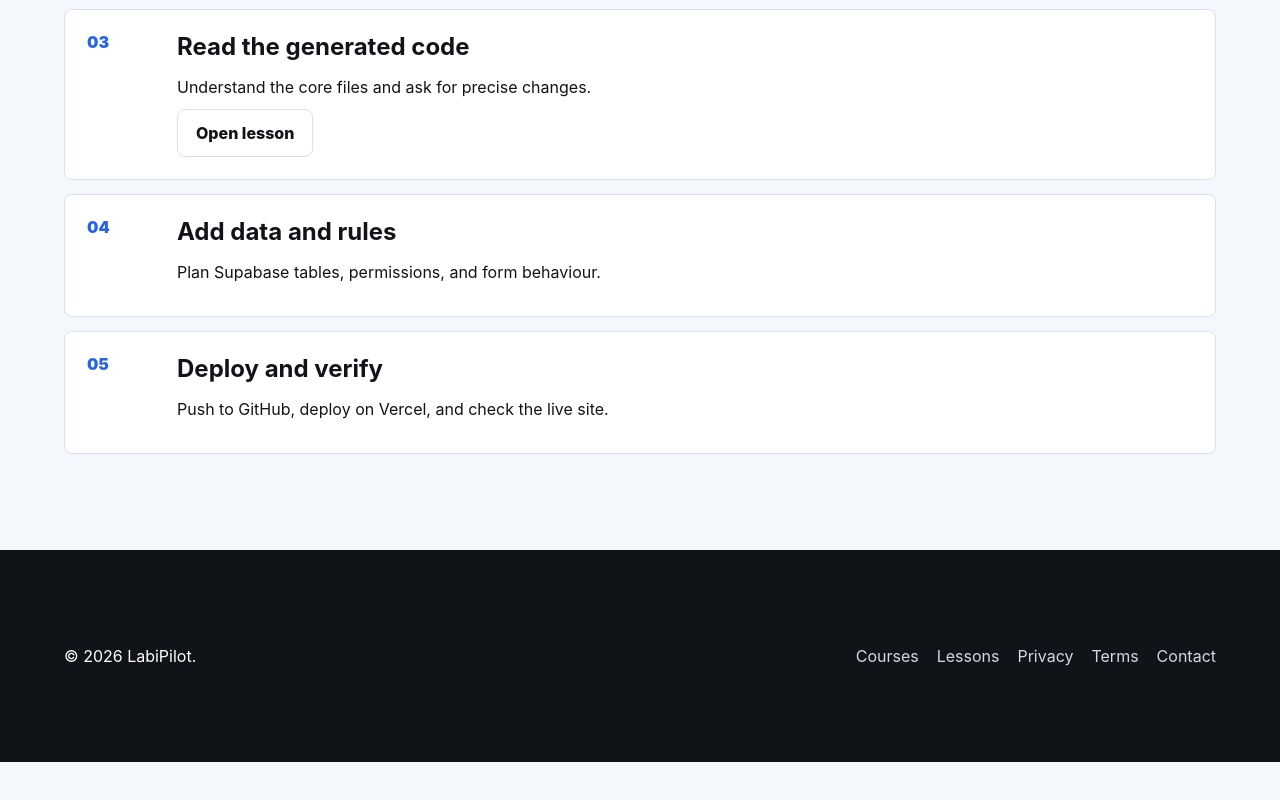
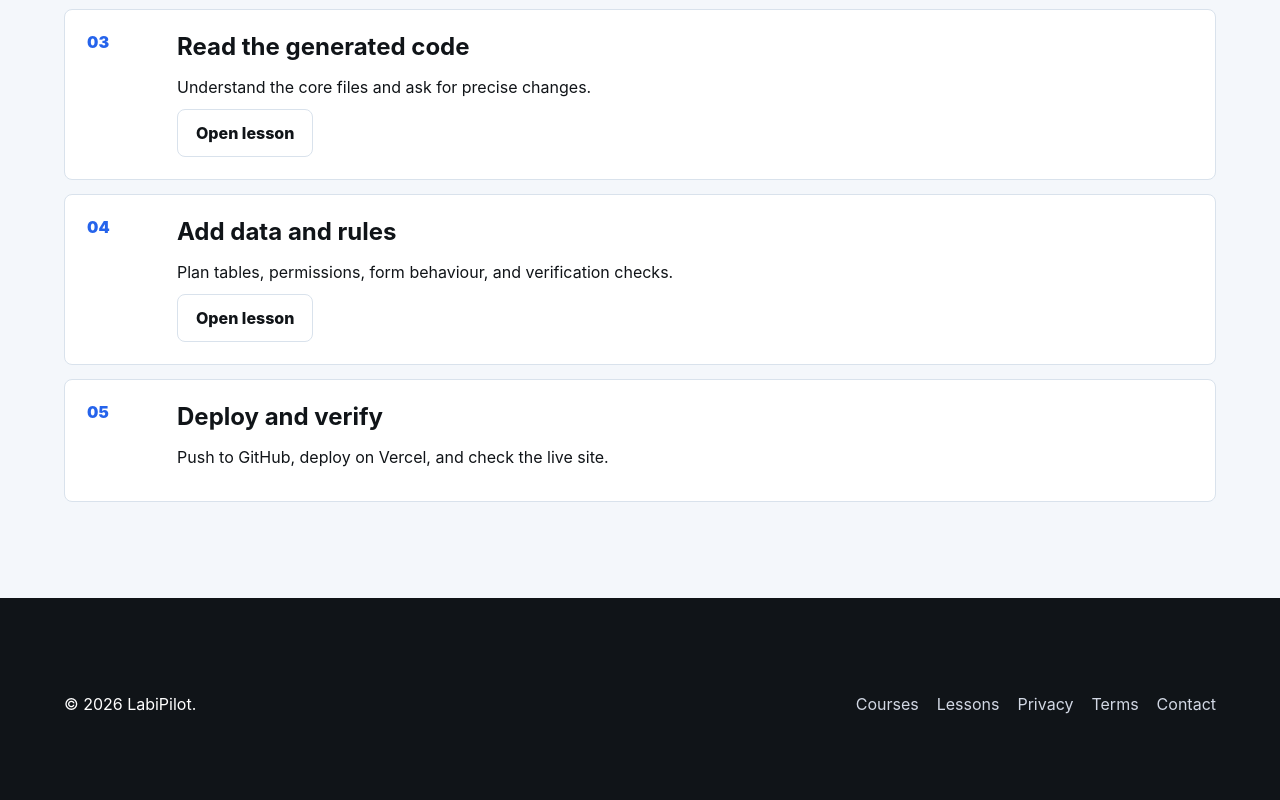
Before and after one commit to solajacobs-cloud/Labipilot, a website: page dashboard.html in a window 1280 px wide. Shown: the part 1432-2232 px from the top of the page. Before the commit the page ends 2194 px from the top, so only its background shows below. Drawn offline with Linux system fonts and the light colour scheme.

Commit message:
Add data lesson to dashboard

```diff
--- a/dashboard.html
+++ b/dashboard.html
@@ -76,11 +76,12 @@
               <a class="secondary-button" href="./lesson-code-review.html">Open lesson</a>
             </div>
           </article>
-          <article class="progress-item">
+          <article class="progress-item" data-progress-row="lesson-data-rules">
             <span>04</span>
             <div>
               <h3>Add data and rules</h3>
-              <p>Plan Supabase tables, permissions, and form behaviour.</p>
+              <p>Plan tables, permissions, form behaviour, and verification checks.</p>
+              <a class="secondary-button" href="./lesson-data-rules.html">Open lesson</a>
             </div>
           </article>
           <article class="progress-item">
```
